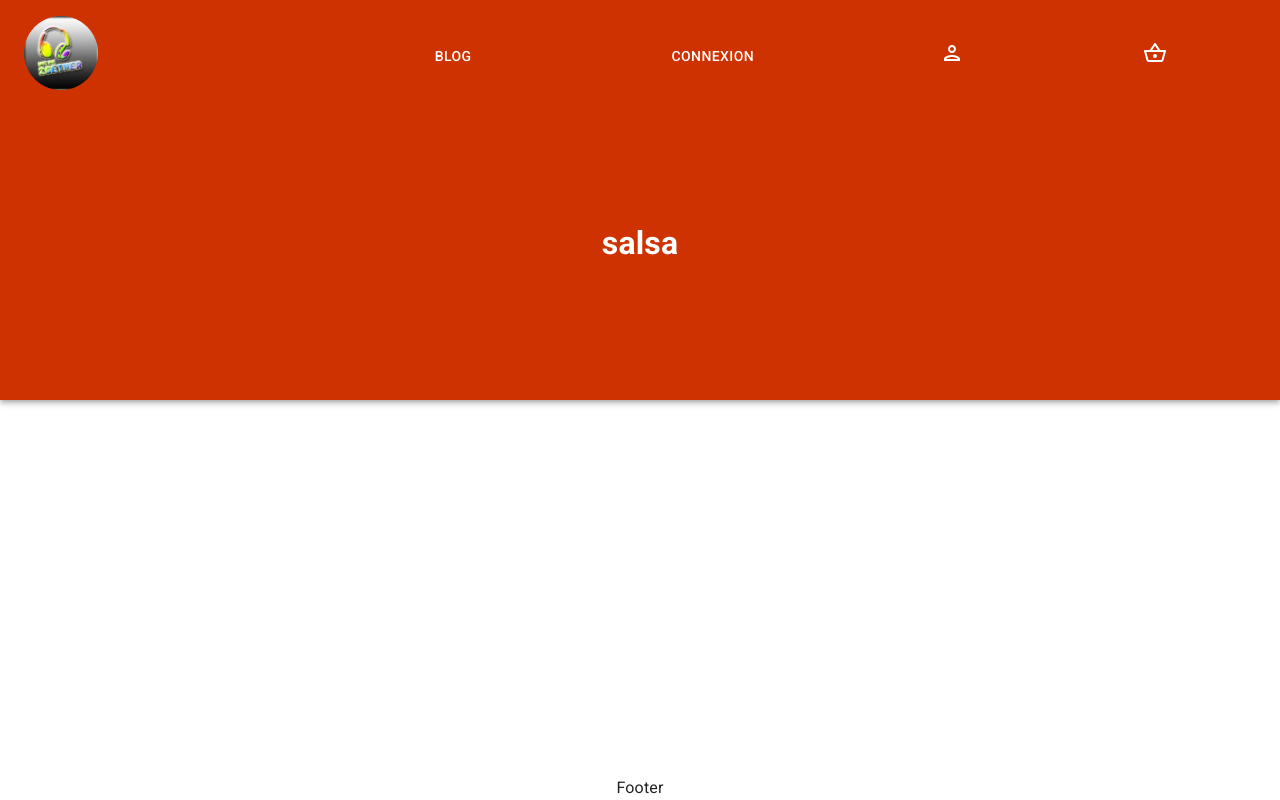
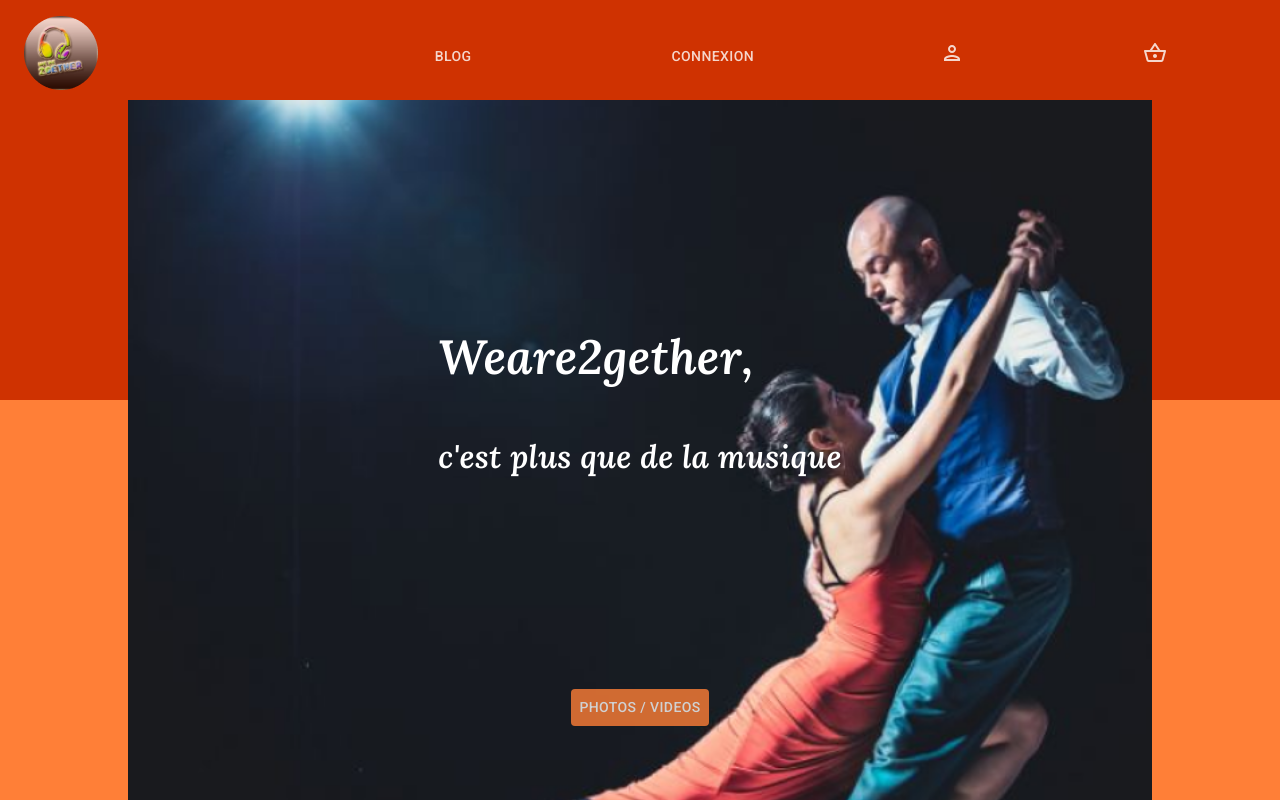
Before and after one commit to nivorako/weare2gether, a React (Create React App) app: page / in a window 1280 px wide. Shown: the top 800 px of the page. Built offline with nearby package versions, Linux system fonts and the light colour scheme.

Commit message:
set up Home Title

```diff
--- a/public/index.html
+++ b/public/index.html
@@ -10,8 +10,10 @@
       content="Web site created using create-react-app"
     />
     <link rel="apple-touch-icon" href="%PUBLIC_URL%/Logo.png" />
-    <link rel="stylesheet" href="https://fonts.googleapis.com/css?family=Roboto:300,400,500,700&display=swap"/>
-
+    <link rel="preconnect" href="https://fonts.googleapis.com">
+    <link rel="preconnect" href="https://fonts.gstatic.com" crossorigin>
+    <link href="https://fonts.googleapis.com/css2?family=Roboto:wght@500&display=swap" rel="stylesheet">
+    <link href="https://fonts.googleapis.com/css2?family=Lora:ital,wght@1,600&family=Roboto:wght@500&display=swap" rel="stylesheet">
     <link rel="manifest" href="%PUBLIC_URL%/manifest.json" />
     <!--
       Notice the use of %PUBLIC_URL% in the tags above.
--- a/src/App.css
+++ b/src/App.css
@@ -19,7 +19,7 @@ code {
     }
 
 .App{
-    height: 100vh;
+
     display: flex;
     flex-direction: column;
     justify-content: space-between;
--- a/src/App.js
+++ b/src/App.js
@@ -3,6 +3,9 @@ import { Routes, Route } from "react-router-dom";
 
 import Header from "./components/Header";
 import Footer from "./components/Footer";
+import Home from "./pages/Home";
+import Connexion from "./pages/Connexion";
+import Blog from "./pages/Blog";
 
 import "./App.css";
 
@@ -10,6 +13,11 @@ function App() {
     return (
         <div className="App">
             <Header />
+            <Routes>
+                <Route path="/" element={<Home />} />
+                <Route path="/Connexion" element={<Connexion />} />
+                <Route path="/Blog" element={<Blog />} />
+            </Routes>
             <Footer />
         </div>
     );
--- /dev/null
+++ b/src/components/Event.js
@@ -0,0 +1,25 @@
+import React from 'react';
+
+// import { Box } from '@mui/material';
+import styled from '@emotion/styled';
+
+/**
+ * Représente un évènement
+ * @returns {JSX element}
+ */
+const Event = () => {
+    return (
+        <EventContainer>
+            Ici la section event
+        </EventContainer>
+    )
+};
+
+const EventContainer = styled.div`
+    witdh:100%;
+    height:100%;
+    background-color: white;
+
+`;
+
+export default Event
--- a/src/components/Footer.js
+++ b/src/components/Footer.js
@@ -1,7 +1,29 @@
 import React from "react";
+import styled from "@emotion/styled";
+import { CssBaseline, Typography } from "@mui/material";
 
 const Footer = () => {
-    return <div>Footer</div>;
+    return (
+        <>
+            <CssBaseline />
+            <FooterBox>
+                <Typography sx={{color:"white", fontSize:"10px"}}>copyright 2022 - WEARE 2GETHER . Tout droit réservé </Typography>
+                <Typography sx={{color:"white", fontSize:"10px"}}>Mentions légales | Politique de confidentialité</Typography>
+            </FooterBox>
+        </>
+
+    )
 };
 
+const FooterBox = styled.div`
+
+    display:flex;
+    flex-direction: column;
+    justify-content:center;
+    align-items:center;
+    width:100%;
+    min-height:100px;
+    background-color: var(--black);
+`;
+
 export default Footer;
--- a/src/components/Header.js
+++ b/src/components/Header.js
@@ -43,7 +43,7 @@ const Header = () => {
             <AppBar
                 position="static"
                 sx={{
-                    backgroundColor:"#cf3201",
+                    backgroundColor:"var(--primary)",
                     height:"400px",
                     display:"flex",
                     flexDirection:"column",
@@ -57,15 +57,20 @@ const Header = () => {
                         justifyContent:"space-between"
                     }}
                 >
-                    <HeaderLink >
+                    <HeaderLink to="/">
+                        <LogoBox>
                             <img src={Logo} alt="logo" />
+                        </LogoBox>
                     </HeaderLink>
                     {
                         isMobile ?  (   <>
                                             <HeaderMenu onClick={toggleDrawer}>
+                                                <MenuIcon>
                                                     <img src={Menu} alt="menu" />
+                                                </MenuIcon>
                                             </HeaderMenu>
                                             <Drawer
+                                                onClick={toggleDrawer}
                                                 open={drawer.drawer}
                                                 anchor="right"
                                                 PaperProps={{
@@ -86,29 +91,34 @@ const Header = () => {
                                                     }}
                                                 >
                                                     <MenuClose
-                                                        onClick={toggleDrawer}
+
                                                     >
                                                         <img src={Close} alt="close drawer" />
                                                     </MenuClose>
                                                     <Divider />
-                                                    <HeaderLink >
+
+                                                    <HeaderLink to="/Blog">
                                                         <HeaderMenuItem>
                                                             <Button variant="text" sx={{color:"var(--black)"}} onClick={test}>BLOG</Button>
                                                         </HeaderMenuItem>
                                                     </HeaderLink>
                                                     <Divider />
-                                                    <HeaderLink >
+
+                                                    <HeaderLink to="/Connexion">
                                                         <HeaderMenuItem>
                                                             <Button variant="text" sx={{color:"var(--black)"}} onClick={test}>CONNEXION</Button>
                                                         </HeaderMenuItem>
                                                     </HeaderLink>
                                                     <Divider />
+
                                                     <HeaderLink >
                                                         <HeaderMenuItem>
                                                             <img src={User1} alt="user"/>
                                                             <Typography sx={{marginLeft:"2rem", color:"var(--black)"}}>Votre profil</Typography>
-                                                        </HeaderMenuItem>                                                                                                           </HeaderLink>
+                                                        </HeaderMenuItem>
+                                                    </HeaderLink>
                                                     <Divider />
+
                                                     <HeaderLink >
                                                         <HeaderMenuItem>
                                                             <img src={ShoppingBskt} alt="panier"/>
@@ -116,23 +126,32 @@ const Header = () => {
                                                         </HeaderMenuItem>
                                                     </HeaderLink>
                                                     <Divider />
+
                                                 </Box>
                                             </Drawer>
                                         </>
                                     )
                                 :
-                    ( <HeaderNav >
-                        <HeaderLink >
+                    (   <HeaderNav >
+                            <HeaderLink to="/Blog">
+                                <HeaderNavItem>
                                     <Button variant="text" sx={{color:"white"}}>BLOG</Button>
+                                </HeaderNavItem>
+                            </HeaderLink>
+                            <HeaderLink to="/Connexion">
+                                <HeaderNavItem>
+                                    <Button variant="text" sx={{color:"white"}}>CONNEXION</Button>
+                                </HeaderNavItem>
                             </HeaderLink>
                             <HeaderLink >
-                            <Button variant="text" sx={{color:"white"}}>CONNEXION</Button>
+                                <HeaderNavItem>
+                                    <img src={User} alt="user" color="red"/>
+                                </HeaderNavItem>
                             </HeaderLink>
                             <HeaderLink >
-                            <img src={User} alt="user"/>
-                        </HeaderLink>
-                        <HeaderLink >
+                                <HeaderNavItem>
                                     <img src={ShopBskt} alt="user"/>
+                                </HeaderNavItem>
                             </HeaderLink>
                         </HeaderNav>)
                     }
@@ -170,11 +189,49 @@ const HeaderMenu = styled.div`
 `;
 
 const HeaderMenuItem = styled.nav`
+    opacity:0.8;
     display: flex;
     transition: .5s;
     &:hover{
         transform: translate(1rem);
     };
+`;
+
+const HeaderNavItem = styled.nav`
+    position: relative;
+    opacity:0.8;
+    &::after{
+        content: '';
+        position: absolute;
+        bottom: -3px; /* Ajustez cette valeur pour définir la hauteur du soulignement */
+        left: 0;
+        width: 100%;
+        height: 2px; /* Ajustez cette valeur pour définir l'épaisseur du soulignement */
+        background-color: white; /* Utilisez la couleur souhaitée pour le soulignement */
+        opacity: 0;
+        transition: opacity 0.2s ease-in-out;
+    }
+    &:hover::after{
+        opacity:1
+    }
+    &:hover{
+        opacity:1;
+    }
+`;
+
+const LogoBox = styled.div`
+    opacity:0.8;
+    transition: .5s;
+    &:hover{
+        opacity:1;
+    }
+`;
+
+const MenuIcon = styled.div`
+    transition: .5s;
+    &:hover{
+        transform: scale(1.3);
+    }
 `;
 
 const MenuClose = styled.div`
--- /dev/null
+++ b/src/pages/Blog.js
@@ -0,0 +1,11 @@
+import React from 'react'
+
+const Blog = () => {
+    return (
+        <div>
+            ici page blog
+        </div>
+    )
+}
+
+export default Blog
--- /dev/null
+++ b/src/pages/Connexion.js
@@ -0,0 +1,11 @@
+import React from 'react'
+
+const Connexion = () => {
+  return (
+    <div>
+        page connexion
+    </div>
+  )
+}
+
+export default Connexion
--- a/src/pages/Home.js
+++ b/src/pages/Home.js
@@ -0,0 +1,114 @@
+import React from 'react';
+
+import { Box, Typography, Button } from '@mui/material';
+import styled from '@emotion/styled';
+
+import ImgTitle from "../assets/imgTitle.png";
+import Event from '../components/Event';
+
+const Home = () => {
+  return (
+    <>
+        <HomeContainer >
+            <HomeBox>
+                <HomeTitle>
+                    <img src={ImgTitle} alt="titre" style={{width:"100%", height:"100vh", objectFit:"cover", borderRadius:"0"}} />
+                    <Box
+                        sx={{
+                            position: "absolute",
+                            top:"0",
+                            left:"0",
+                            width: "100%",
+                            height: "100%",
+                            display:"flex",
+                            flexDirection:"column",
+                            justifyContent:"space-evenly",
+                            alignItems:"center",
+                        }}
+                    >
+                        <Box>
+                            <Title>
+                                Weare2gether,
+                            </Title>
+                            <Desc>
+                                c'est plus que de la musique
+                            </Desc>
+                        </Box>
+
+                        <Btn>Photos / Videos</Btn>
+
+                    </Box>
+                </HomeTitle>
+                {/* <HomeEvents>
+                    <HomeEvent>
+                        <Event />
+                    </HomeEvent>
+                    <HomeEvent>
+                        <Event />
+                    </HomeEvent>
+                </HomeEvents> */}
+            </HomeBox>
+        </HomeContainer>
+    </>
+  )
+};
+
+const HomeContainer = styled.div`
+    width:100%;
+    background-color:var(--secondary);
+`;
+
+const HomeBox = styled.div`
+    width:80%;
+    margin: -300px auto 0 auto;
+    border-radius: 1rem 1rem 0 0;
+    background-color: var(--secondary);
+    z-Index: 10;
+    @media (max-width: 764px) {
+        width: 100%;
+      }
+`;
+
+const HomeTitle = styled.section`
+    position: relative;
+    width:100%
+
+`;
+
+const Title = styled.h1`
+    color:white;
+    width:100%;
+    font-size: 48px;
+    font-weight:bold;
+    font-family:Lora;
+`;
+
+const Desc = styled.h1`
+    color:white;
+    width:100%;
+    font-size: 32px;
+    font-weight:bold;
+    font-family:Lora;
+`;
+
+const HomeEvents = styled.section`
+    width:100%;
+    margin-top: 5rem;
+`;
+
+const HomeEvent = styled.div`
+    width: 100%;
+    height: 200px;
+`;
+
+const Btn = styled(Button)({
+    color:"white",
+    backgroundColor:"var(--secondary)",
+    opacity:".8",
+    "&:hover":{
+        backgroundColor:"var(--secondary)",
+        opacity:"1"
+    }
+});
+
+export default Home;
```
Also changed, not shown: src/assets/imgTitle.png (added), src/assets/shopBskt.svg. Lines whose indentation alone changed are shown as unchanged.
